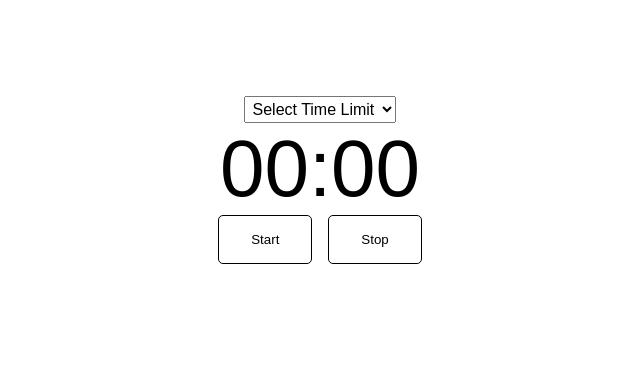
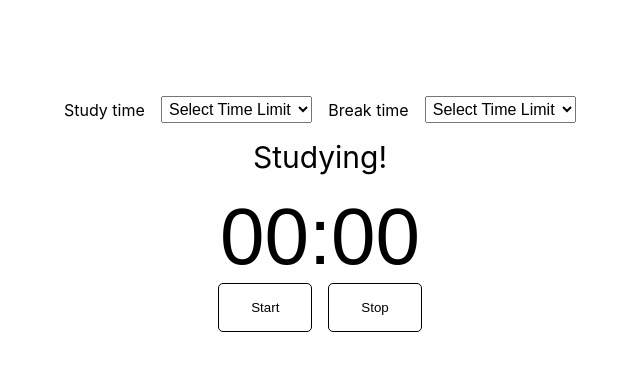
Before and after one commit to andyb2/study-timer, a React (Create React App) app: page / in a window 1280 px wide. Shown: the top 370 px of the page, without its empty margins (320-960 px from the left). Built offline with nearby package versions, Linux system fonts and the light colour scheme.

Commit message:
break stuff

```diff
--- a/src/components/time-limit/time-limit.jsx
+++ b/src/components/time-limit/time-limit.jsx
@@ -1,9 +1,9 @@
 import styles from './time-limit.module.css';
 
-export default function TimeLimit({ setTimeLimit }) {
+export default function TimeLimit({ setTimeLimit, setBreakTimeLimit }) {
   const handleSetTime = (time) => {
     const toNum = Number(time);
-    setTimeLimit(toNum);
+    setTimeLimit ? setTimeLimit(toNum) : setBreakTimeLimit(toNum);
   };
 
   return (
--- a/src/components/timer/timer.jsx
+++ b/src/components/timer/timer.jsx
@@ -12,11 +12,11 @@ export default function Timer() {
   });
   const [timeLimit, setTimeLimit] = useState(0);
   const [isBreak, setIsBreak] = useState(false);
-  const [breakTimeLimit, setBreakTimeLimit] = useState(10);
+  const [breakTimeLimit, setBreakTimeLimit] = useState(0);
   const timerRef = useRef(null);
 
   const handleStartTimer = () => {
-    if (timeLimit) {
+    if (timeLimit && breakTimeLimit) {
       timerRef.current = setInterval(() => {
         setTimer((prev) => formatTimer(prev));
       });
@@ -48,7 +48,7 @@ export default function Timer() {
       // calculate total time to compare to time limit
       let totalMin = Number(minuteOne.toString() + minuteTwo.toString());
 
-      if (timeLimit && totalMin === timeLimit) {
+      if (!isBreak && timeLimit && totalMin === timeLimit) {
         handleStopTimer();
         breakTime();
       }
@@ -60,11 +60,19 @@ export default function Timer() {
     };
 
     checkForFinishTime();
-  }, [timer, timeLimit, isBreak, breakTimeLimit, breakTime]);
+  }, [timer, timeLimit, isBreak, breakTimeLimit]);
 
   return (
     <div className={styles.container}>
-      <TimeLimit setTimeLimit={setTimeLimit} />
+      <div className={styles.inputs}>
+        <p className={styles.label}>Study time</p>
+        <TimeLimit setTimeLimit={setTimeLimit} />
+        <p className={styles.label}>Break time</p>
+        <TimeLimit setBreakTimeLimit={setBreakTimeLimit} />
+      </div>
+
+      <p className={styles.type}>{!isBreak ? 'Studying!' : 'Break!'}</p>
+
       <div className={`${styles.timer} ${isBreak && styles.break}`}>
         {timer.minuteOne}
         {timer.minuteTwo}:{timer.secondOne}
--- a/src/components/timer/timer.module.css
+++ b/src/components/timer/timer.module.css
@@ -25,3 +25,21 @@
 .break {
   color: green;
 }
+
+.inputs {
+  display: flex;
+  justify-content: center;
+  align-items: center;
+  gap: 1rem;
+}
+
+.label {
+  padding: 0;
+  margin: 0;
+}
+
+.type {
+  font-size: 30px;
+  margin: 0;
+  padding: 1rem;
+}
```
